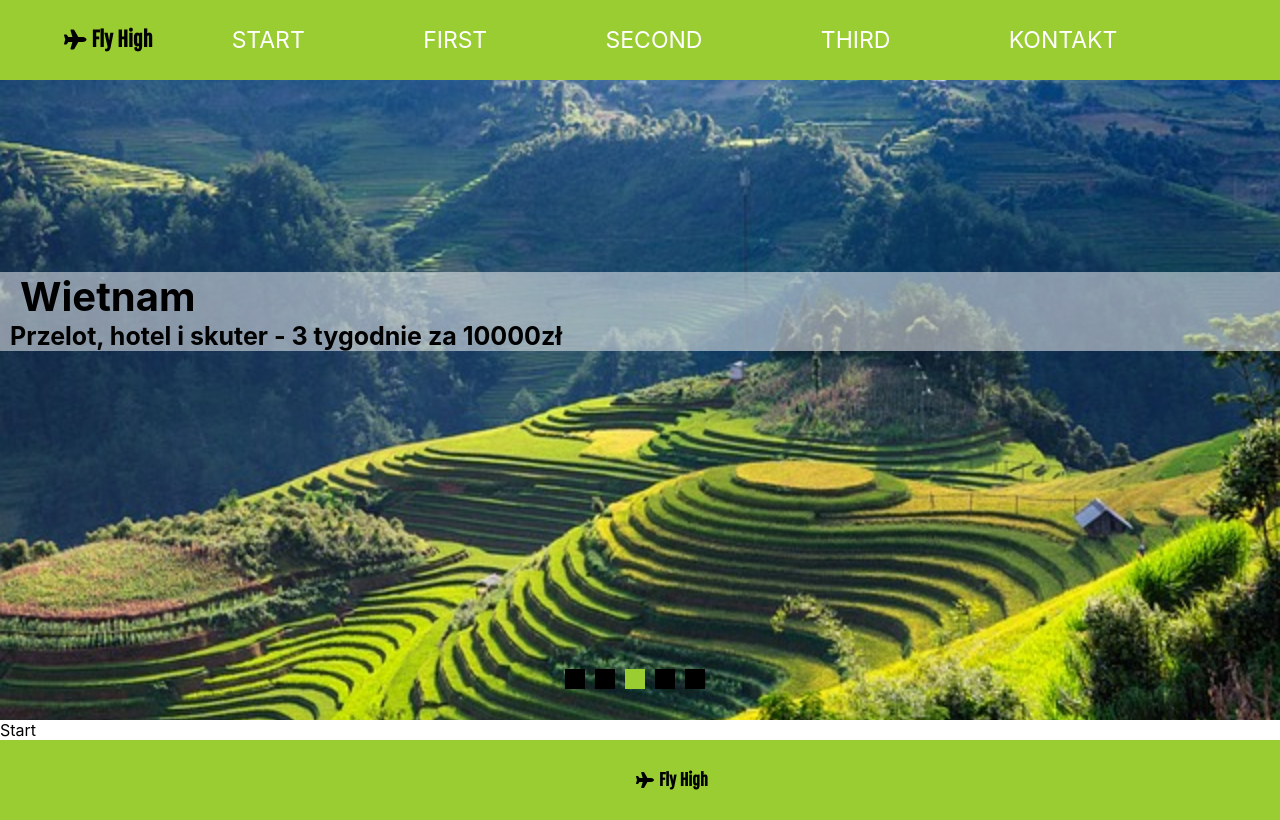
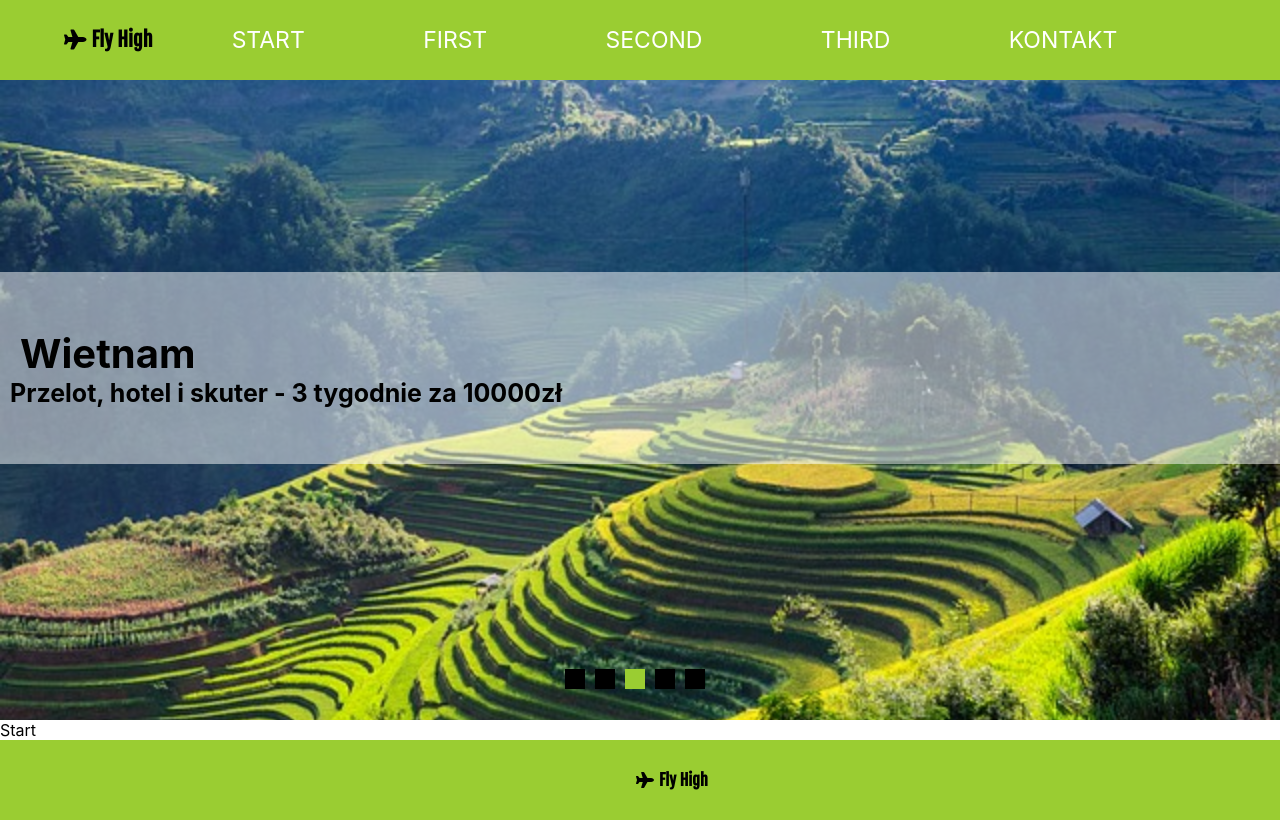
Before and after one commit to AnnaJarocinska/travel-agency-website, a React (Create React App) app: page / in a window 1280 px wide. Built offline with nearby package versions, Linux system fonts and the light colour scheme.

Commit message:
Amendments in style.css

```diff
--- a/src/styles/slider.css
+++ b/src/styles/slider.css
@@ -31,11 +31,17 @@ background-color: yellowgreen;
     left:0%;
     width: 100%;
     background-color:rgba(255, 255, 255, 0.5);
+    min-height: 30%;
+    display: flex;
+    flex-direction: column;
+    justify-content: center;
+
 }
 
 .slider__h1{
     font-size: 40px;
     margin-left: 20px;
+
 }
 
 .slider__h2{
```
